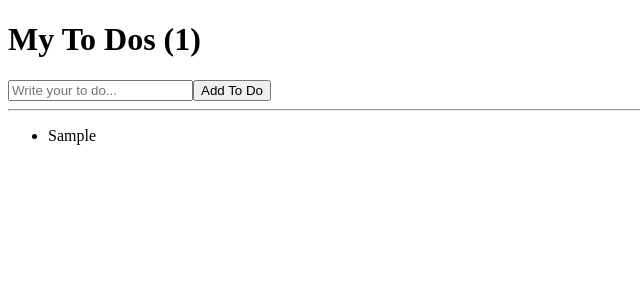
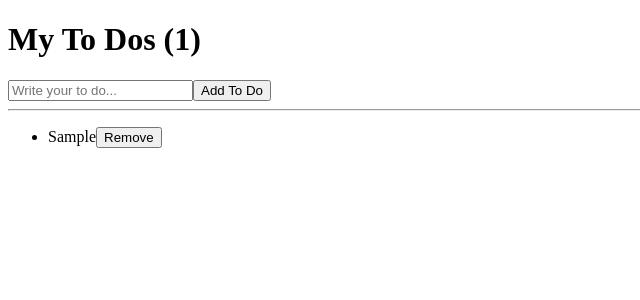
Before and after one commit to jjojjosj/react_nomad, a React (Create React App) app: page / in a window 1280 px wide. Both pictures are taken after typing "Sample" into the empty fields and a click on the button "Add To Do". Shown: the top 300 px of the page, without its empty margins (0-640 px from the left). Built offline with nearby package versions, Linux system fonts and the light colour scheme.

Commit message:
add remove button and function

```diff
--- a/src/App.js
+++ b/src/App.js
@@ -11,6 +11,11 @@ function App() {
     }
     setToDos((currentArray) => [toDo, ...currentArray]);
     setToDo("");
+  };
+  const onRemove = (index) => {
+    setToDos((currentArray) =>
+      currentArray.filter((elem, todoindex) => index !== todoindex)
+    );
   };
   return (
     <div>
@@ -27,7 +32,10 @@ function App() {
       <hr />
       <ul>
         {toDos.map((item, index) => (
-          <li key={index}>{item}</li>
+          <li key={index}>
+            <span>{item}</span>
+            <button onClick={() => onRemove(index)}>Remove</button>
+          </li>
         ))}
       </ul>
     </div>
```
